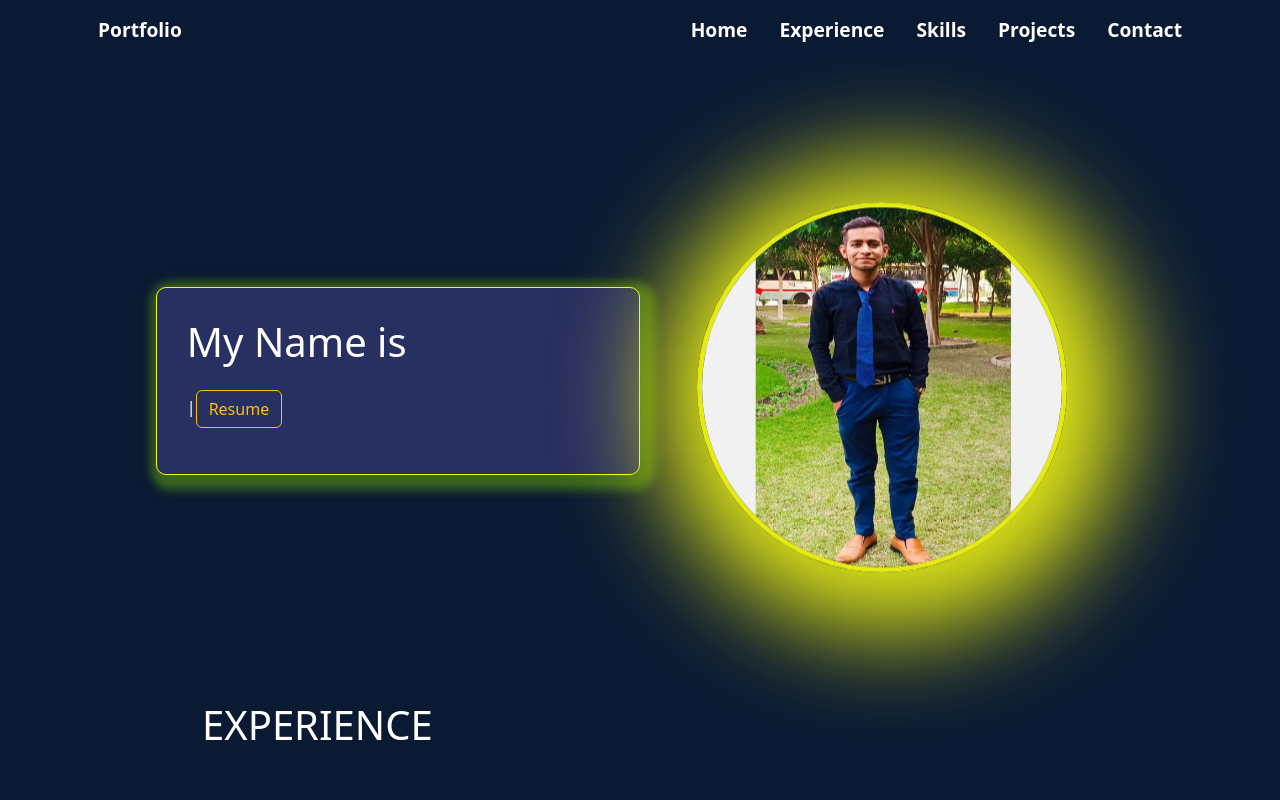
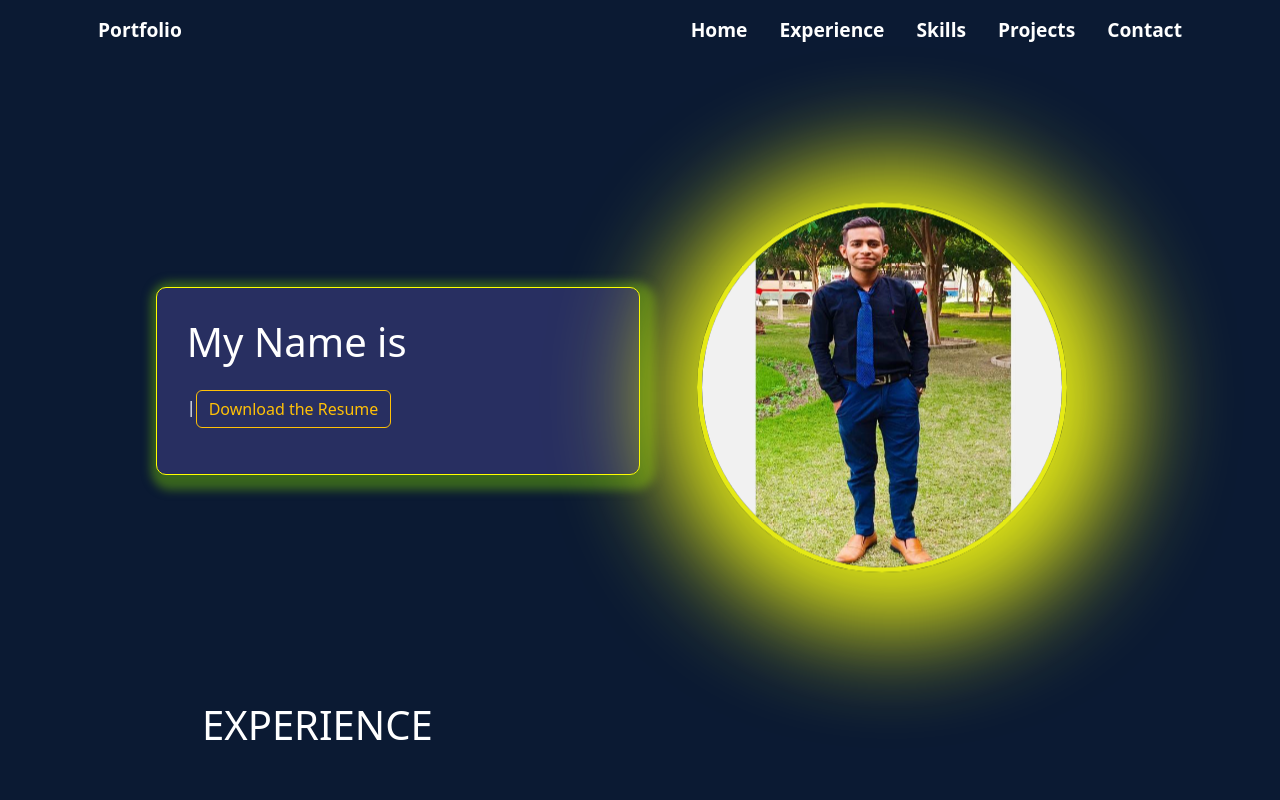
Before and after one commit to shivamgehani/ShivamGehani.github.io, a React (Vite) app: page / in a window 1280 px wide. Shown: the top 800 px of the page. Built offline with nearby package versions, Linux system fonts and the light colour scheme.

Commit message:
Update site with latest changes

```diff
--- a/src/components/Home.jsx
+++ b/src/components/Home.jsx
@@ -30,10 +30,10 @@
       <div className="left" data-aos="fade-up-right" data-aos-duration="1000">
         <h1 ref={typedRef}></h1>
         <a
-          href="https://drive.google.com/file/d/1fReF94jlTRFSw9u82P-kohZHGAHulUBZ/view?usp=sharing"
+          href="https://drive.google.com/uc?export=download&id=1fReF94jlTRFSw9u82P-kohZHGAHulUBZ"
           className="btn btn-outline-warning my-3"
         >
-          Resume
+          Download the Resume
         </a>
       </div>
       <div className="right">
```
